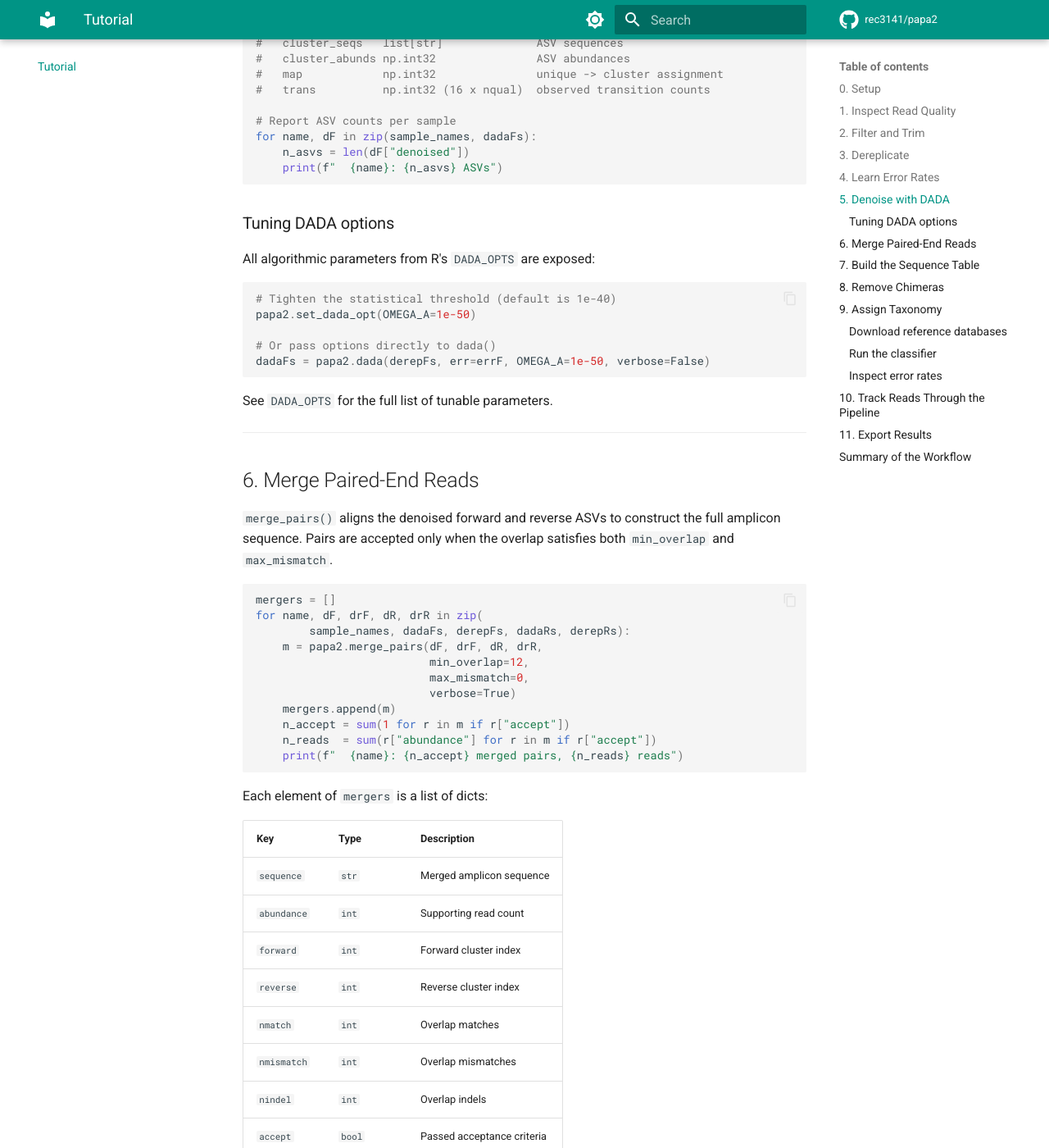
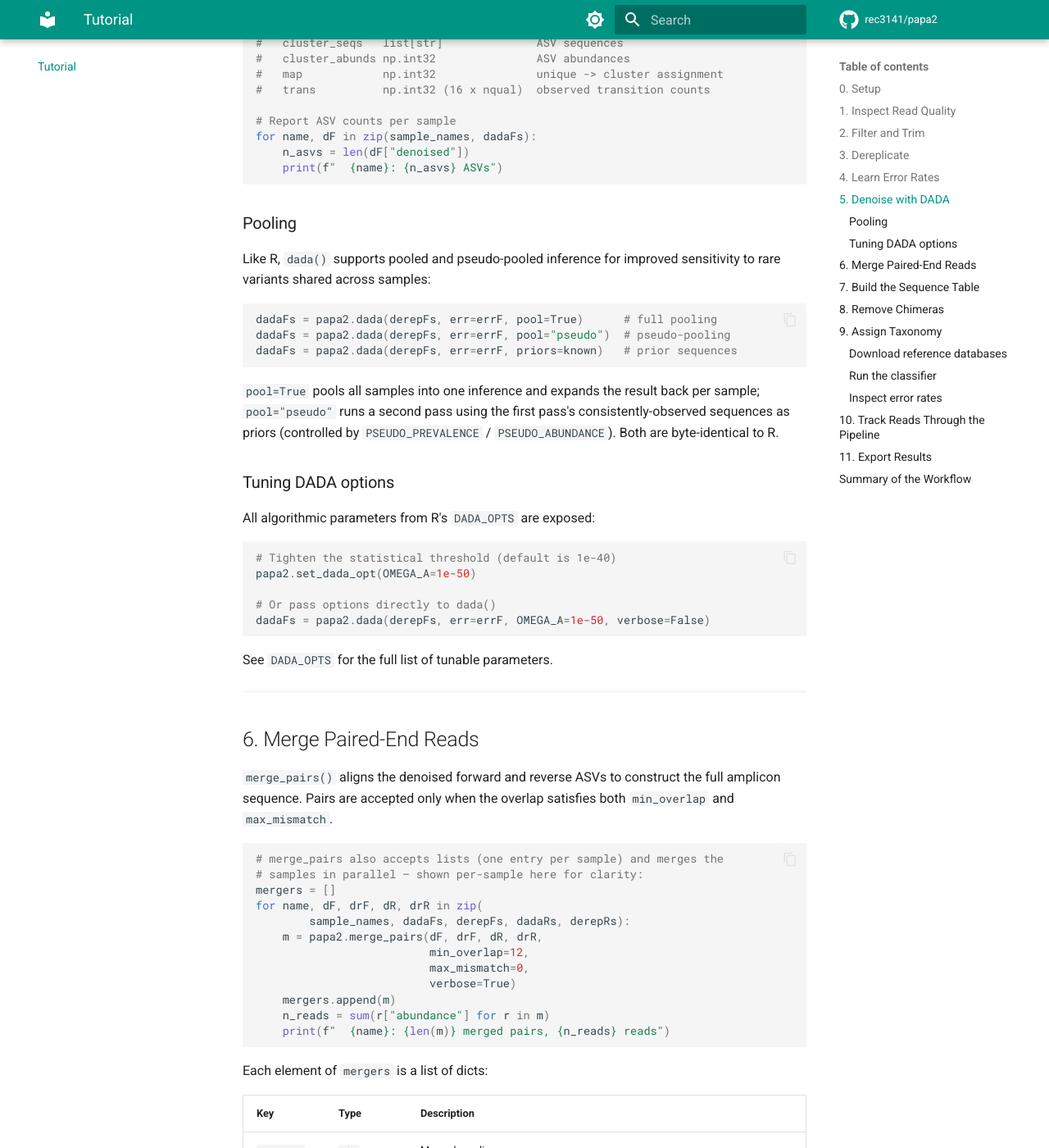
Before and after one commit to rec3141/papa2, an MkDocs documentation site: the page built from docs/tutorial.md, in a window 1280 px wide and 1400 px high, scrolled down 3179 px. Shown: the whole window at 82% size. Built offline with MkDocs 1.6.1 and Material for MkDocs 9.7.7, drawn with Linux system fonts in a browser that asks for light colours; comment, search, counter and statistics services are not loaded; some of the changed text lies outside the part shown.

Commit message:
Docs: parity & performance page, threading guide, v1.0 refresh
New docs/parity.md documents the byte-parity contract (what it covers,
how it is verified, the deliberate exceptions with their tracking
issues) and the benchmark results, plus the worker/OpenMP threading
model and its environment variables.  Quickstart/bigdata drop the stale
OMP_NUM_THREADS=1 advice in favour of the automatic core splitting and
DADA2_CORES; the tutorial covers pooling, taxonomy seeding, and
merge_pairs' reject handling; the API page adds the pseudo-pooling
options, combine_dereps, match_ref, and set_num_threads.  README gains
the performance table.

Co-Authored-By: Claude Fable 5 <noreply@anthropic.com>

````diff
--- a/docs/tutorial.md
+++ b/docs/tutorial.md
@@ -156,6 +156,22 @@ for name, dF in zip(sample_names, dadaFs):
     print(f"  {name}: {n_asvs} ASVs")
 ```
 
+### Pooling
+
+Like R, `dada()` supports pooled and pseudo-pooled inference for improved
+sensitivity to rare variants shared across samples:
+
+```python
+dadaFs = papa2.dada(derepFs, err=errF, pool=True)      # full pooling
+dadaFs = papa2.dada(derepFs, err=errF, pool="pseudo")  # pseudo-pooling
+dadaFs = papa2.dada(derepFs, err=errF, priors=known)   # prior sequences
+```
+
+`pool=True` pools all samples into one inference and expands the result
+back per sample; `pool="pseudo"` runs a second pass using the first
+pass's consistently-observed sequences as priors (controlled by
+`PSEUDO_PREVALENCE` / `PSEUDO_ABUNDANCE`). Both are byte-identical to R.
+
 ### Tuning DADA options
 
 All algorithmic parameters from R's `DADA_OPTS` are exposed:
@@ -179,6 +195,8 @@ full amplicon sequence. Pairs are accepted only when the overlap satisfies both
 `min_overlap` and `max_mismatch`.
 
 ```python
+# merge_pairs also accepts lists (one entry per sample) and merges the
+# samples in parallel — shown per-sample here for clarity:
 mergers = []
 for name, dF, drF, dR, drR in zip(
         sample_names, dadaFs, derepFs, dadaRs, derepRs):
@@ -187,9 +205,8 @@ for name, dF, drF, dR, drR in zip(
                           max_mismatch=0,
                           verbose=True)
     mergers.append(m)
-    n_accept = sum(1 for r in m if r["accept"])
-    n_reads  = sum(r["abundance"] for r in m if r["accept"])
-    print(f"  {name}: {n_accept} merged pairs, {n_reads} reads")
+    n_reads = sum(r["abundance"] for r in m)
+    print(f"  {name}: {len(m)} merged pairs, {n_reads} reads")
 ```
 
 Each element of `mergers` is a list of dicts:
@@ -203,7 +220,12 @@ Each element of `mergers` is a list of dicts:
 | `nmatch` | `int` | Overlap matches |
 | `nmismatch` | `int` | Overlap mismatches |
 | `nindel` | `int` | Overlap indels |
+| `prefer` | `int` | Which read wins mismatch positions (1=forward, 2=reverse), chosen by denoised n0 like R |
 | `accept` | `bool` | Passed acceptance criteria |
+
+Rejected pairs are excluded from the result (like R); pass
+`return_rejects=True` to keep them, with `accept: False` and an empty
+sequence.
 
 !!! tip "Just concatenate"
     For amplicons where forward and reverse reads do not overlap (e.g. long V1-V3
--- a/mkdocs.yml
+++ b/mkdocs.yml
@@ -50,6 +50,7 @@ nav:
   - Quickstart: quickstart.md
   - Tutorial: tutorial.md
   - Big Data: bigdata.md
+  - Parity & Performance: parity.md
   - API Reference: api.md
 
 markdown_extensions:
````
Also changed, not shown: other parts of docs/tutorial.md (+1 -0 lines), README.md (+15 -0 lines), docs/api.md (+28 -0 lines), docs/bigdata.md (+12 -4 lines), docs/index.md (+7 -5 lines), docs/parity.md (added, +121 -0 lines), docs/quickstart.md (+19 -5 lines).
